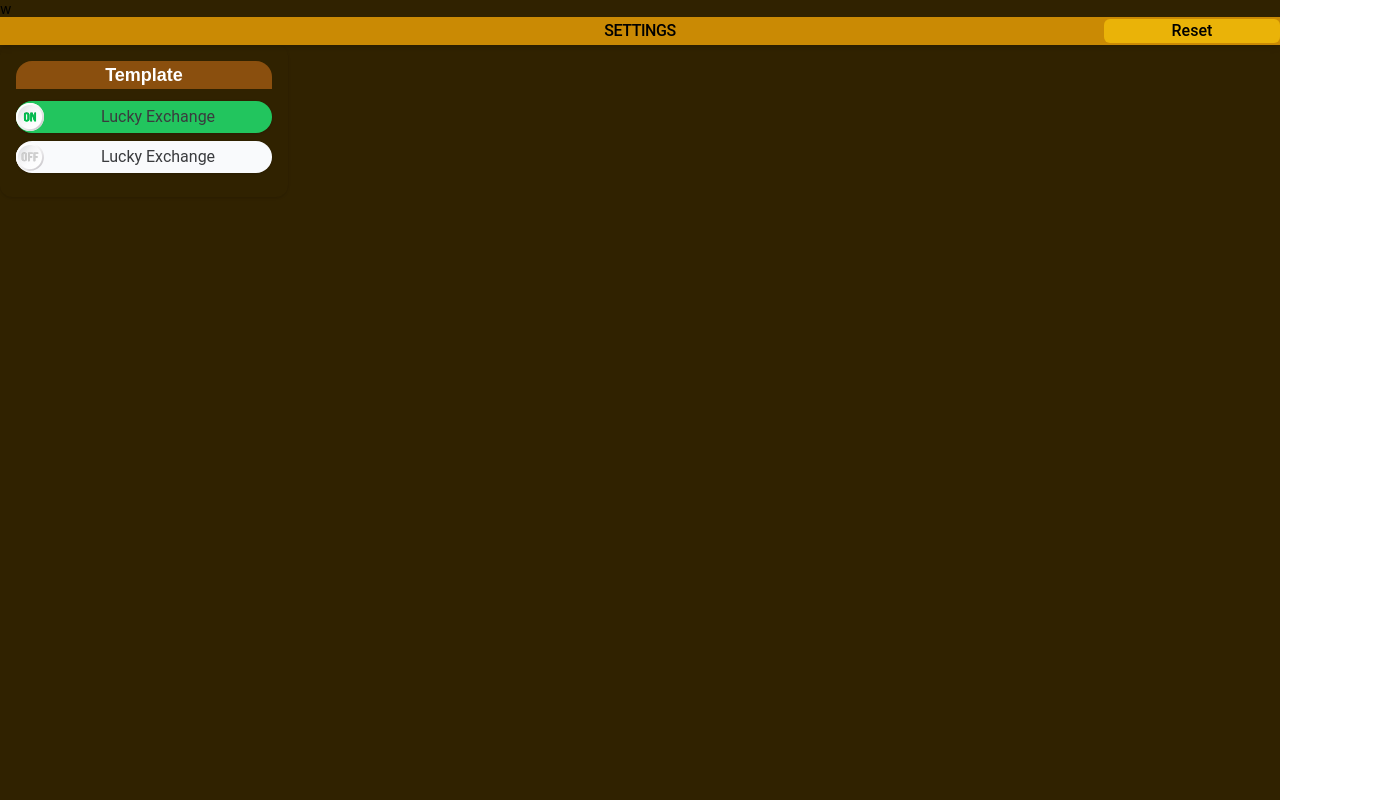
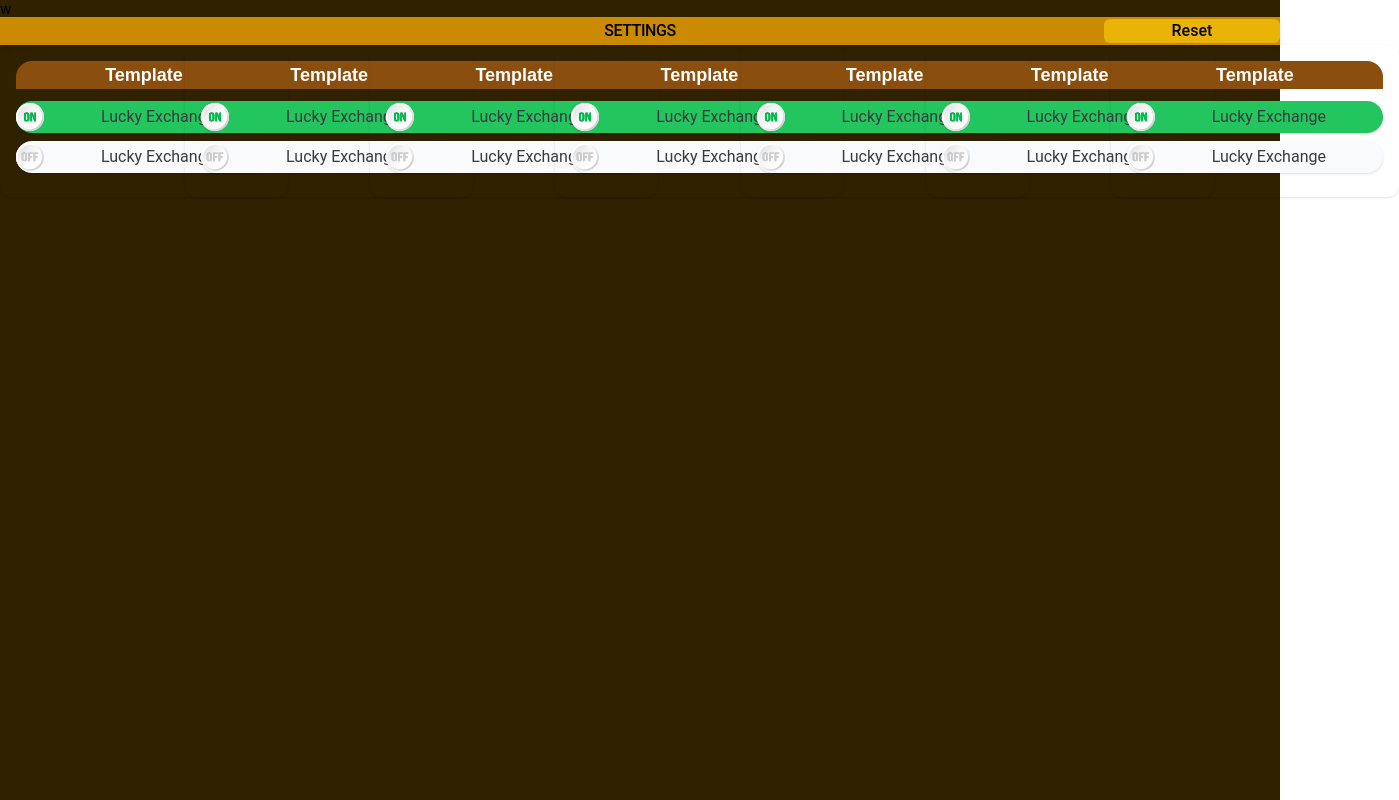
Before and after one commit to Vic428-human/antd5-dashboard-practice, a React (Vite) app: page / in a window 1280 px wide. Shown: the whole page, 1399 px wide, since content can reach past the window. Built offline with nearby package versions, Linux system fonts and the light colour scheme.

Commit message:
feat:rwd

```diff
--- a/src/pages/Home.tsx
+++ b/src/pages/Home.tsx
@@ -3,11 +3,129 @@ import { assets } from "../assets/assets.ts";
 import LuckyExchangeButton from "../components/LuckyExchangeButton.tsx";
 const Home = () => {
   return (
-    <div className="max-h-screen bg-[#302200]">
+    <div className="flex max-h-screen bg-[#302200]">
+      <div className="grid grid-cols-1 md:grid-cols-4 lg:grid-cols-6 xl:grid-cols-7 gap-4">
         <div className="w-72 rounded-xl overflow-hidden shadow p-4">
           <div
             className="text-center bg-[#8A4F0E] text-white text-lg font-semibold mb-3"
-          style={{ borderTopLeftRadius: "16px", borderTopRightRadius: "16px" }}
+            style={{
+              borderTopLeftRadius: "16px",
+              borderTopRightRadius: "16px",
+            }}
+          >
+            Template
+          </div>
+          {/* // 顯示 ON 狀態 */}
+          <LuckyExchangeButton isActive={true}>
+            Lucky Exchange
+          </LuckyExchangeButton>
+          {/* // 顯示 OFF 狀態 */}
+          <LuckyExchangeButton isActive={false}>
+            Lucky Exchange
+          </LuckyExchangeButton>
+        </div>
+        <div className="w-72 rounded-xl overflow-hidden shadow p-4">
+          <div
+            className="text-center bg-[#8A4F0E] text-white text-lg font-semibold mb-3"
+            style={{
+              borderTopLeftRadius: "16px",
+              borderTopRightRadius: "16px",
+            }}
+          >
+            Template
+          </div>
+          {/* // 顯示 ON 狀態 */}
+          <LuckyExchangeButton isActive={true}>
+            Lucky Exchange
+          </LuckyExchangeButton>
+          {/* // 顯示 OFF 狀態 */}
+          <LuckyExchangeButton isActive={false}>
+            Lucky Exchange
+          </LuckyExchangeButton>
+        </div>
+        <div className="w-72 rounded-xl overflow-hidden shadow p-4">
+          <div
+            className="text-center bg-[#8A4F0E] text-white text-lg font-semibold mb-3"
+            style={{
+              borderTopLeftRadius: "16px",
+              borderTopRightRadius: "16px",
+            }}
+          >
+            Template
+          </div>
+          {/* // 顯示 ON 狀態 */}
+          <LuckyExchangeButton isActive={true}>
+            Lucky Exchange
+          </LuckyExchangeButton>
+          {/* // 顯示 OFF 狀態 */}
+          <LuckyExchangeButton isActive={false}>
+            Lucky Exchange
+          </LuckyExchangeButton>
+        </div>
+        <div className="w-72 rounded-xl overflow-hidden shadow p-4">
+          <div
+            className="text-center bg-[#8A4F0E] text-white text-lg font-semibold mb-3"
+            style={{
+              borderTopLeftRadius: "16px",
+              borderTopRightRadius: "16px",
+            }}
+          >
+            Template
+          </div>
+          {/* // 顯示 ON 狀態 */}
+          <LuckyExchangeButton isActive={true}>
+            Lucky Exchange
+          </LuckyExchangeButton>
+          {/* // 顯示 OFF 狀態 */}
+          <LuckyExchangeButton isActive={false}>
+            Lucky Exchange
+          </LuckyExchangeButton>
+        </div>
+        <div className="w-72 rounded-xl overflow-hidden shadow p-4">
+          <div
+            className="text-center bg-[#8A4F0E] text-white text-lg font-semibold mb-3"
+            style={{
+              borderTopLeftRadius: "16px",
+              borderTopRightRadius: "16px",
+            }}
+          >
+            Template
+          </div>
+          {/* // 顯示 ON 狀態 */}
+          <LuckyExchangeButton isActive={true}>
+            Lucky Exchange
+          </LuckyExchangeButton>
+          {/* // 顯示 OFF 狀態 */}
+          <LuckyExchangeButton isActive={false}>
+            Lucky Exchange
+          </LuckyExchangeButton>
+        </div>
+        <div className="w-72 rounded-xl overflow-hidden shadow p-4">
+          <div
+            className="text-center bg-[#8A4F0E] text-white text-lg font-semibold mb-3"
+            style={{
+              borderTopLeftRadius: "16px",
+              borderTopRightRadius: "16px",
+            }}
+          >
+            Template
+          </div>
+          {/* // 顯示 ON 狀態 */}
+          <LuckyExchangeButton isActive={true}>
+            Lucky Exchange
+          </LuckyExchangeButton>
+          {/* // 顯示 OFF 狀態 */}
+          <LuckyExchangeButton isActive={false}>
+            Lucky Exchange
+          </LuckyExchangeButton>
+        </div>
+        <div className="w-72 rounded-xl overflow-hidden shadow p-4">
+          <div
+            className="text-center bg-[#8A4F0E] text-white text-lg font-semibold mb-3"
+            style={{
+              borderTopLeftRadius: "16px",
+              borderTopRightRadius: "16px",
+            }}
           >
             Template
           </div>
@@ -21,6 +139,7 @@ const Home = () => {
           </LuckyExchangeButton>
         </div>
       </div>
+    </div>
   );
 };
 
```
Lines whose indentation alone changed are shown as unchanged.
